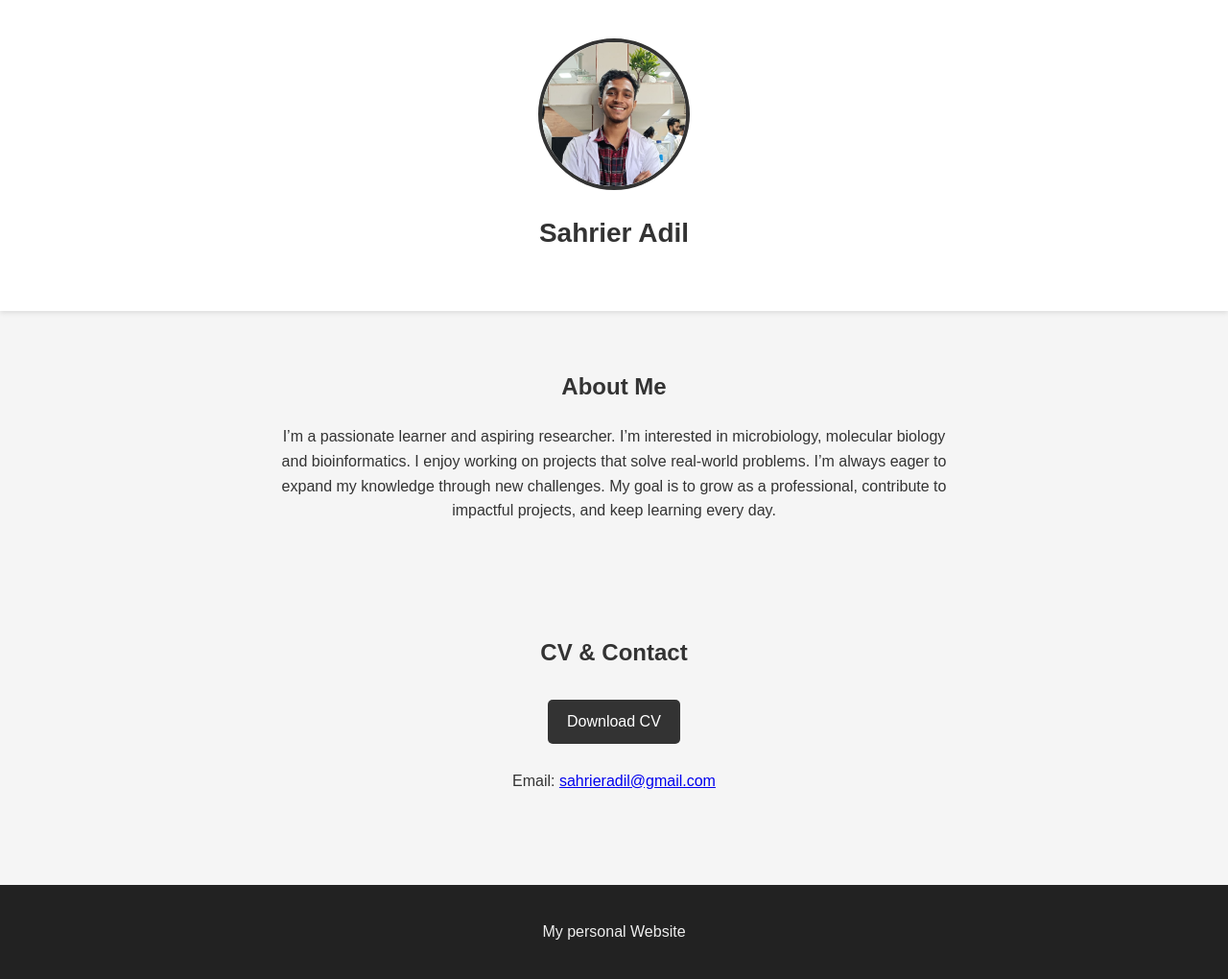
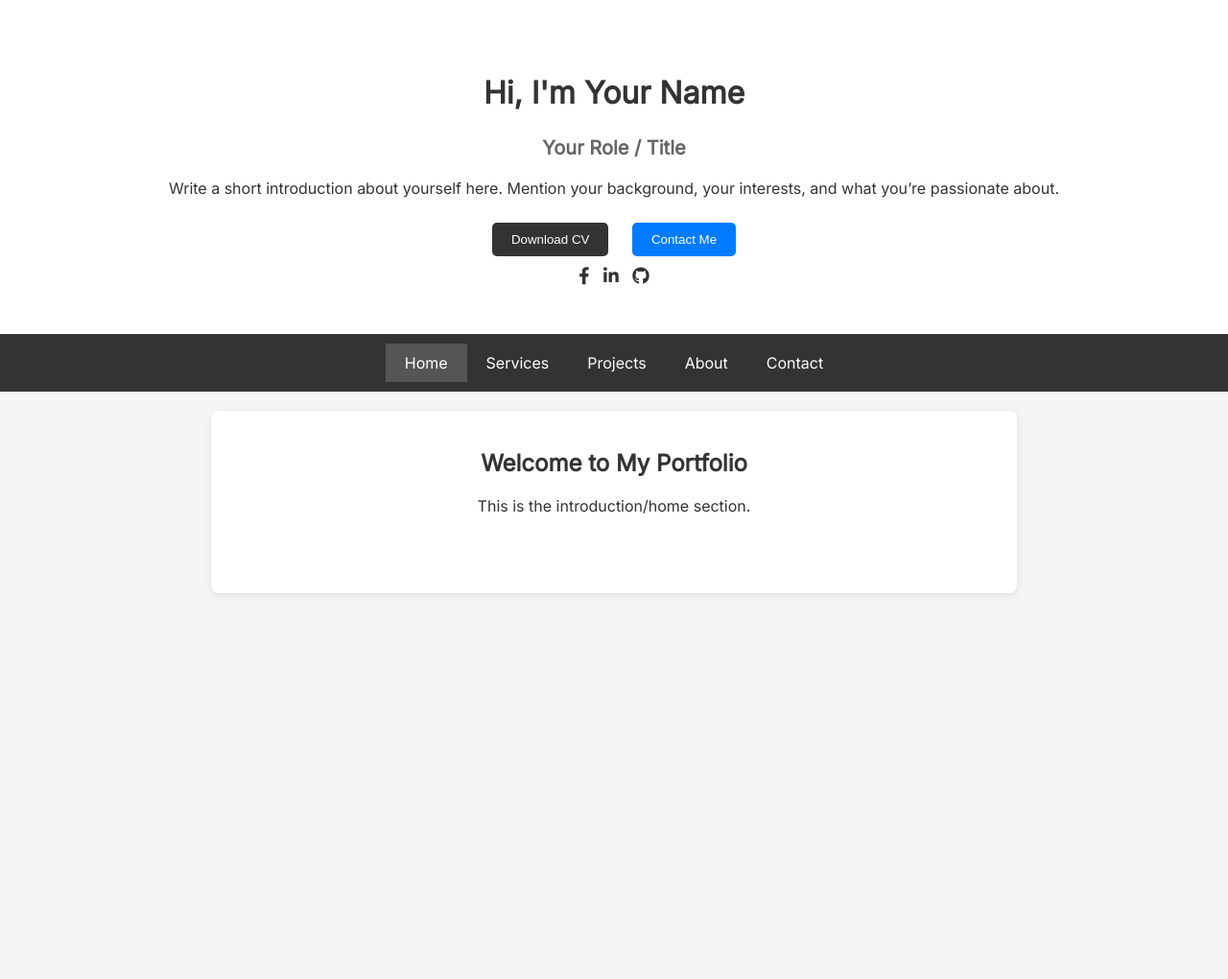
Before and after one commit to sahrieradil/sahrieradil.github.io, a plain HTML site: page index.html in a window 1280 px wide. Shown: the whole page at 96% size. After the commit the page ends 800 px from the top, so only its background shows below. Drawn offline with nearby package versions, Linux system fonts and the light colour scheme.

Commit message:
Add files via upload

```diff
--- a/index.html
+++ b/index.html
@@ -3,103 +3,83 @@
 <head>
   <meta charset="UTF-8">
   <meta name="viewport" content="width=device-width, initial-scale=1.0">
-  <title>Sahrier Adil</title>
+  <title>Your Name - Portfolio</title>
 
-  <!-- AOS Animation CSS -->
-  <link href="https://cdn.jsdelivr.net/npm/aos@2.3.4/dist/aos.css" rel="stylesheet">
+  <!-- Google Fonts -->
+  <link rel="preconnect" href="https://fonts.googleapis.com">
+  <link rel="preconnect" href="https://fonts.gstatic.com" crossorigin>
+  <link href="https://fonts.googleapis.com/css2?family=Inter&display=swap" rel="stylesheet">
 
-  <style>
-    body {
-      font-family: Arial, sans-serif;
-      margin: 0;
-      padding: 0;
-      line-height: 1.6;
-      background: #f5f5f5;
-      color: #333;
-      text-align: center;
-    }
-    header {
-      background: #fff;
-      padding: 40px 20px;
-      box-shadow: 0 2px 5px rgba(0,0,0,0.1);
-    }
-    header img {
-      border-radius: 50%;
-      width: 150px;
-      height: 150px;
-      object-fit: cover;
-      border: 4px solid #333;
-    }
-    header h1 {
-      margin-top: 15px;
-      font-size: 28px;
-      font-weight: bold;
-    }
-    section {
-      padding: 40px 20px;
-      max-width: 700px;
-      margin: auto;
-    }
-    .btn {
-      display: inline-block;
-      padding: 10px 20px;
-      margin: 10px;
-      background: #333;
-      color: white;
-      text-decoration: none;
-      border-radius: 5px;
-      transition: background 0.3s;
-    }
-    .btn:hover {
-      background: #555;
-    }
-    footer {
-      margin-top: 40px;
-      padding: 20px;
-      background: #222;
-      color: #eee;
-    }
-    footer a {
-      color: #00aced;
-      text-decoration: none;
-    }
-  </style>
+  <!-- FontAwesome -->
+  <link rel="stylesheet" href="https://cdnjs.cloudflare.com/ajax/libs/font-awesome/6.0.0-beta3/css/all.min.css">
+
+  <!-- Stylesheet -->
+  <link rel="stylesheet" href="styles.css">
 </head>
 <body>
 
-  <!-- Top Section -->
-  <header data-aos="fade-down">
-    <img src="your-photo.jpg" alt="Your Photo" data-aos="zoom-in">
-    <h1 data-aos="fade-up">Sahrier Adil</h1>
-  </header>
+  <!-- Hero section -->
+  <section id="hero">
+    <div class="hero-left">
+      <div class="content">
+        <h1>Hi, I'm Your Name</h1>
+        <h3>Your Role / Title</h3>
+        <p>
+          Write a short introduction about yourself here.
+          Mention your background, your interests, and what you’re passionate about.
+        </p>
 
-  <!-- About Section -->
-  <section data-aos="fade-right">
-    <h2>About Me</h2>
-    <p>
-      I’m a passionate learner and aspiring researcher. I’m interested in microbiology, molecular biology and bioinformatics. I enjoy working on projects that solve real-world problems. I’m always eager to expand my knowledge through new challenges.
-My goal is to grow as a professional, contribute to impactful projects, and keep learning every day.
-    </p>
+        <div class="cta">
+          <button class="cta-1">Download CV</button>
+          <button class="cta-2" onclick="window.location.href='mailto:youremail@example.com'">Contact Me</button>
+        </div>
+
+        <div class="social-icon">
+          <a href="#"><i class="fa-brands fa-facebook-f"></i></a>
+          <a href="#"><i class="fa-brands fa-linkedin-in"></i></a>
+          <a href="#"><i class="fa-brands fa-github"></i></a>
+        </div>
+      </div>
+    </div>
   </section>
 
-  <!-- CV & Contact Section -->
-  <section data-aos="fade-left">
-    <h2>CV & Contact</h2>
-    <a href="YourCV.pdf" class="btn" download data-aos="flip-up">Download CV</a>
-    <p data-aos="fade-up">Email: <a href="mailto:youremail@example.com">sahrieradil@gmail.com</a></p>
+  <!-- Tabs Section -->
+  <section id="tabs">
+    <nav class="tab-menu">
+      <a class="nav-item active" data-tab="home">Home</a>
+      <a class="nav-item" data-tab="services">Services</a>
+      <a class="nav-item" data-tab="projects">Projects</a>
+      <a class="nav-item" data-tab="about">About</a>
+      <a class="nav-item" data-tab="contact">Contact</a>
+    </nav>
+
+    <!-- Tab Content -->
+    <div class="tab-content">
+      <div class="tab-pane active" id="home">
+        <h2>Welcome to My Portfolio</h2>
+        <p>This is the introduction/home section.</p>
+      </div>
+      <div class="tab-pane" id="services">
+        <h2>Services</h2>
+        <p>Here you can describe the services you provide.</p>
+      </div>
+      <div class="tab-pane" id="projects">
+        <h2>Projects</h2>
+        <p>Showcase your projects here with descriptions and links.</p>
+      </div>
+      <div class="tab-pane" id="about">
+        <h2>About Me</h2>
+        <p>A short biography about yourself, your background, and your interests.</p>
+      </div>
+      <div class="tab-pane" id="contact">
+        <h2>Contact Me</h2>
+        <p>Email: <a href="mailto:youremail@example.com">youremail@example.com</a></p>
+        <p>Download my CV: <a href="YourCV.pdf" download>Click here</a></p>
+      </div>
+    </div>
   </section>
 
-  <footer data-aos="fade-up">
-    <p>My personal Website</p>
-  </footer>
-
-  <!-- AOS Script -->
-  <script src="https://cdn.jsdelivr.net/npm/aos@2.3.4/dist/aos.js"></script>
-  <script>
-    AOS.init({
-      duration: 1000, // animation duration
-      once: true      // animation happens only once
-    });
-  </script>
+  <!-- Script -->
+  <script src="script.js"></script>
 </body>
 </html>
--- /dev/null
+++ b/script.js
@@ -0,0 +1,26 @@
+const tabs = document.querySelectorAll('.tab-menu .nav-item');
+const panes = document.querySelectorAll('.tab-pane');
+
+// Map each tab to a direction
+const directions = {
+  home: "slide-up",
+  services: "slide-left",
+  projects: "slide-right",
+  about: "slide-left",
+  contact: "slide-right"
+};
+
+tabs.forEach(tab => {
+  tab.addEventListener('mouseover', () => {
+    // Remove active + animations from all
+    tabs.forEach(t => t.classList.remove('active'));
+    panes.forEach(p => {
+      p.classList.remove('active', 'slide-left', 'slide-right', 'slide-up');
+    });
+
+    // Add active + animation to current
+    tab.classList.add('active');
+    const pane = document.getElementById(tab.dataset.tab);
+    pane.classList.add('active', directions[tab.dataset.tab]);
+  });
+});
--- /dev/null
+++ b/styles.css
@@ -0,0 +1,104 @@
+body {
+  font-family: 'Inter', sans-serif;
+  margin: 0;
+  padding: 0;
+  background: #f5f5f5;
+  color: #333;
+  text-align: center;
+}
+
+#hero {
+  background: white;
+  padding: 50px 20px;
+  box-shadow: 0 2px 6px rgba(0,0,0,0.1);
+}
+
+#hero h1 {
+  font-size: 32px;
+  font-weight: bold;
+}
+
+#hero h3 {
+  font-size: 20px;
+  color: #666;
+}
+
+.cta button {
+  padding: 10px 20px;
+  margin: 10px;
+  border: none;
+  border-radius: 5px;
+  cursor: pointer;
+}
+.cta-1 {
+  background: #333;
+  color: white;
+}
+.cta-2 {
+  background: #007BFF;
+  color: white;
+}
+.cta-1:hover { background: #555; }
+.cta-2:hover { background: #0056b3; }
+
+.social-icon a {
+  margin: 0 5px;
+  color: #333;
+  font-size: 18px;
+}
+.social-icon a:hover {
+  color: #007BFF;
+}
+
+/* Tabs */
+.tab-menu {
+  display: flex;
+  justify-content: center;
+  background: #333;
+  padding: 10px;
+}
+.tab-menu .nav-item {
+  color: white;
+  padding: 10px 20px;
+  cursor: pointer;
+  transition: background 0.3s;
+}
+.tab-menu .nav-item:hover,
+.tab-menu .nav-item.active {
+  background: #555;
+}
+
+/* Tab content */
+.tab-content {
+  max-width: 800px;
+  margin: 20px auto;
+  padding: 20px;
+  background: white;
+  border-radius: 8px;
+  box-shadow: 0 2px 6px rgba(0,0,0,0.1);
+  min-height: 150px;
+  overflow: hidden;
+}
+
+/* Tab panels with animations */
+.tab-pane {
+  display: none;
+  opacity: 0;
+  transition: opacity 0.6s ease, transform 0.6s ease;
+}
+.tab-pane.active {
+  display: block;
+  opacity: 1;
+  transform: translateX(0) translateY(0);
+}
+
+/* Slide directions */
+.tab-pane.slide-left {
+  transform: translateX(-30px);
+}
+.tab-pane.slide-right {
+  transform: translateX(30px);
+}
+.tab-pane.slide-up {
+  transform: translateY(30px);
+}
```
